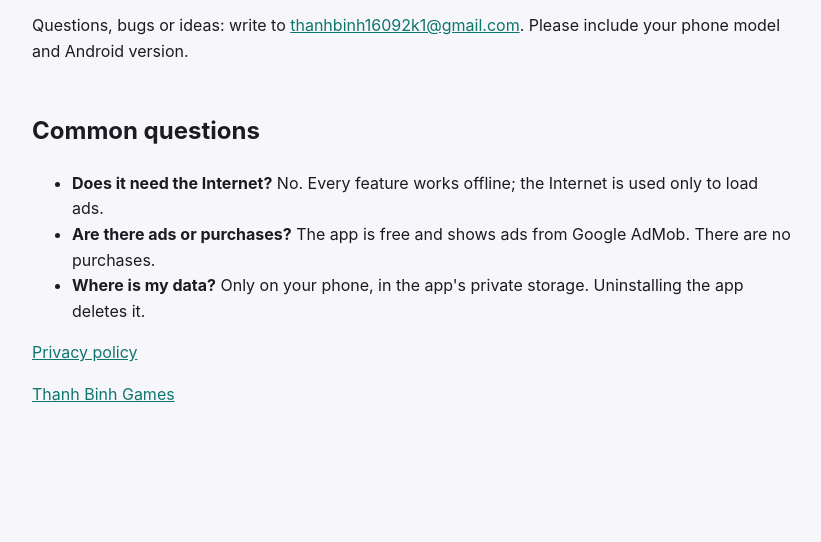
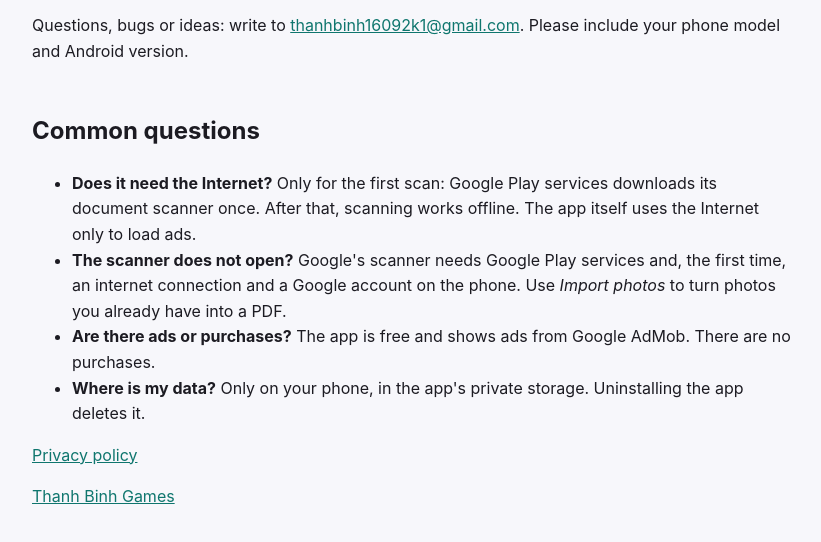
Before and after one commit to meodiemvuong1609/thanhbinhgames-site, a plain HTML site: page scan-pdf/support/index.html in a window 1280 px wide. Shown: the part 144-686 px from the top of the page, without its empty margins (228-1049 px from the left). Drawn offline with Linux system fonts and the light colour scheme.

Commit message:
Scan PDF: support/privacy match 1.0.2 (first scan needs internet, import photos)

```diff
--- a/scan-pdf/support/index.html
+++ b/scan-pdf/support/index.html
@@ -9,7 +9,7 @@ main{max-width:760px;margin:0 auto;padding:32px 16px}h1{line-height:1.25}h2{marg
 <p>Questions, bugs or ideas: write to <a href="mailto:thanhbinh16092k1@gmail.com?subject=Scan PDF: Document Scanner">thanhbinh16092k1@gmail.com</a>.
 Please include your phone model and Android version.</p>
 <h2>Common questions</h2>
-<ul><li><b>Does it need the Internet?</b> No. Every feature works offline; the Internet is used only to load ads.</li>
+<ul><li><b>Does it need the Internet?</b> Only for the first scan: Google Play services downloads its document scanner once. After that, scanning works offline. The app itself uses the Internet only to load ads.</li><li><b>The scanner does not open?</b> Google's scanner needs Google Play services and, the first time, an internet connection and a Google account on the phone. Use <i>Import photos</i> to turn photos you already have into a PDF.</li>
 <li><b>Are there ads or purchases?</b> The app is free and shows ads from Google AdMob. There are no purchases.</li>
 <li><b>Where is my data?</b> Only on your phone, in the app's private storage. Uninstalling the app deletes it.</li></ul>
 <p><a href="../privacy/">Privacy policy</a></p>
```
